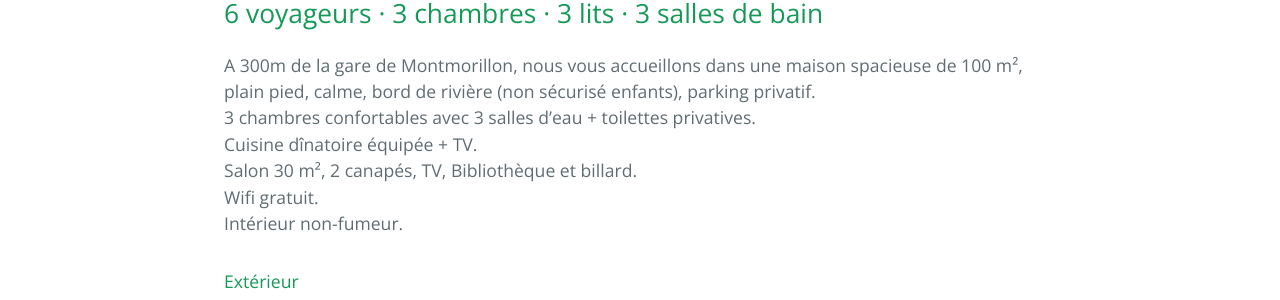
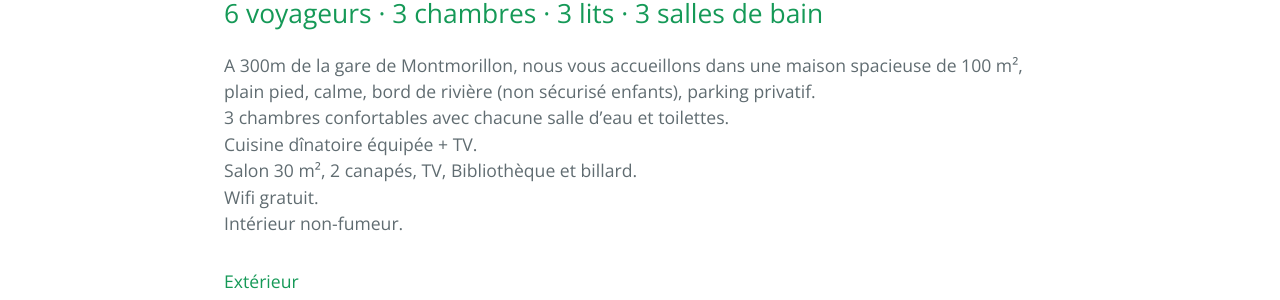
Before and after one commit to saulge/location, a Jekyll site: the page built from index.md, in a window 1280 px wide and 900 px high. Shown: the part 439-739 px from the top of the window. Built offline with Jekyll 4.4.1, drawn with Linux system fonts in a browser that asks for light colours; our own code applies the rules of GitHub Pages for plain Markdown files.

Commit message:
minor text change

```diff
--- a/index.md
+++ b/index.md
@@ -7,7 +7,7 @@ layout: default
 ## 6 voyageurs · 3 chambres · 3 lits · 3 salles de bain
 
 A 300m de la gare de Montmorillon, nous vous accueillons dans une maison spacieuse de 100 m&sup2;, plain pied, calme, bord de rivière (non sécurisé enfants), parking privatif.<br>
-3 chambres confortables avec 3 salles d'eau + toilettes privatives.<br>
+3 chambres confortables avec chacune salle d'eau et toilettes.<br>
 Cuisine dînatoire équipée + TV.<br>
 Salon 30 m&sup2;, 2 canapés, TV, Bibliothèque et billard.<br>
 Wifi gratuit.<br>
```
